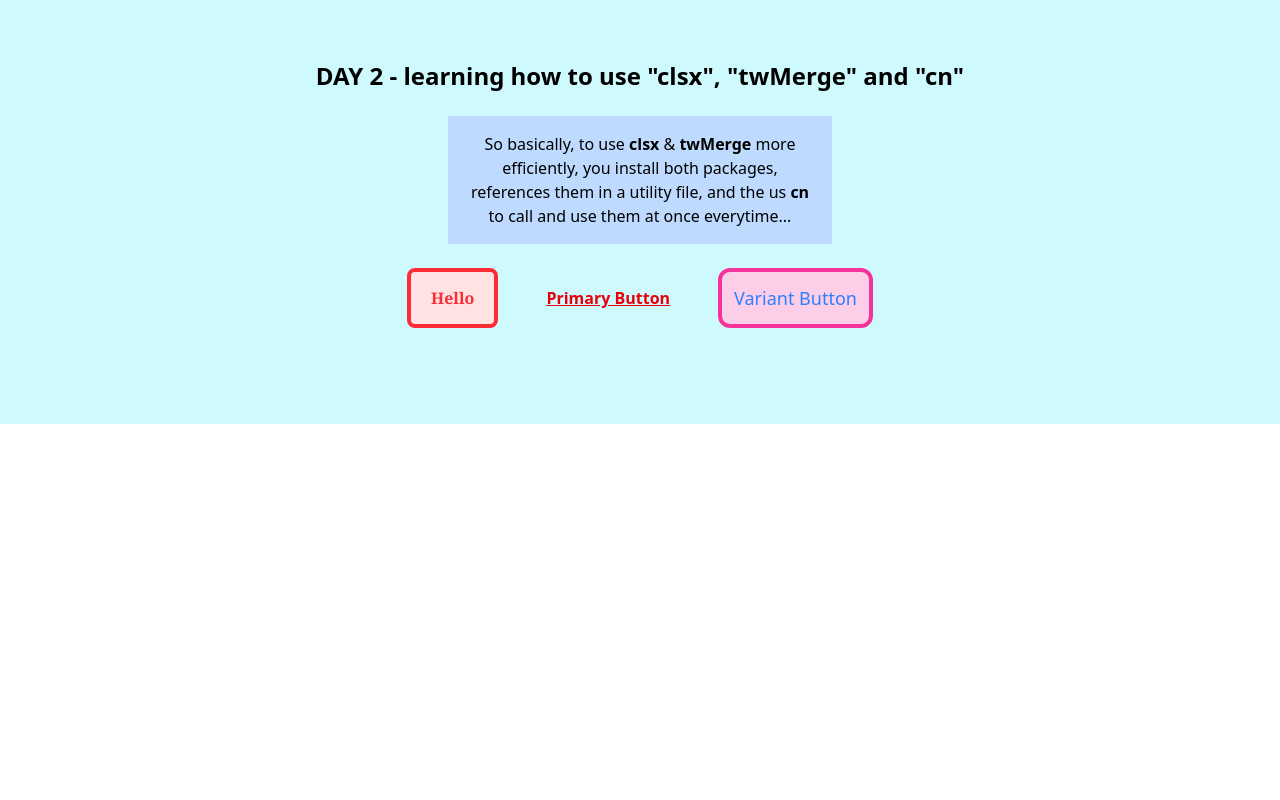
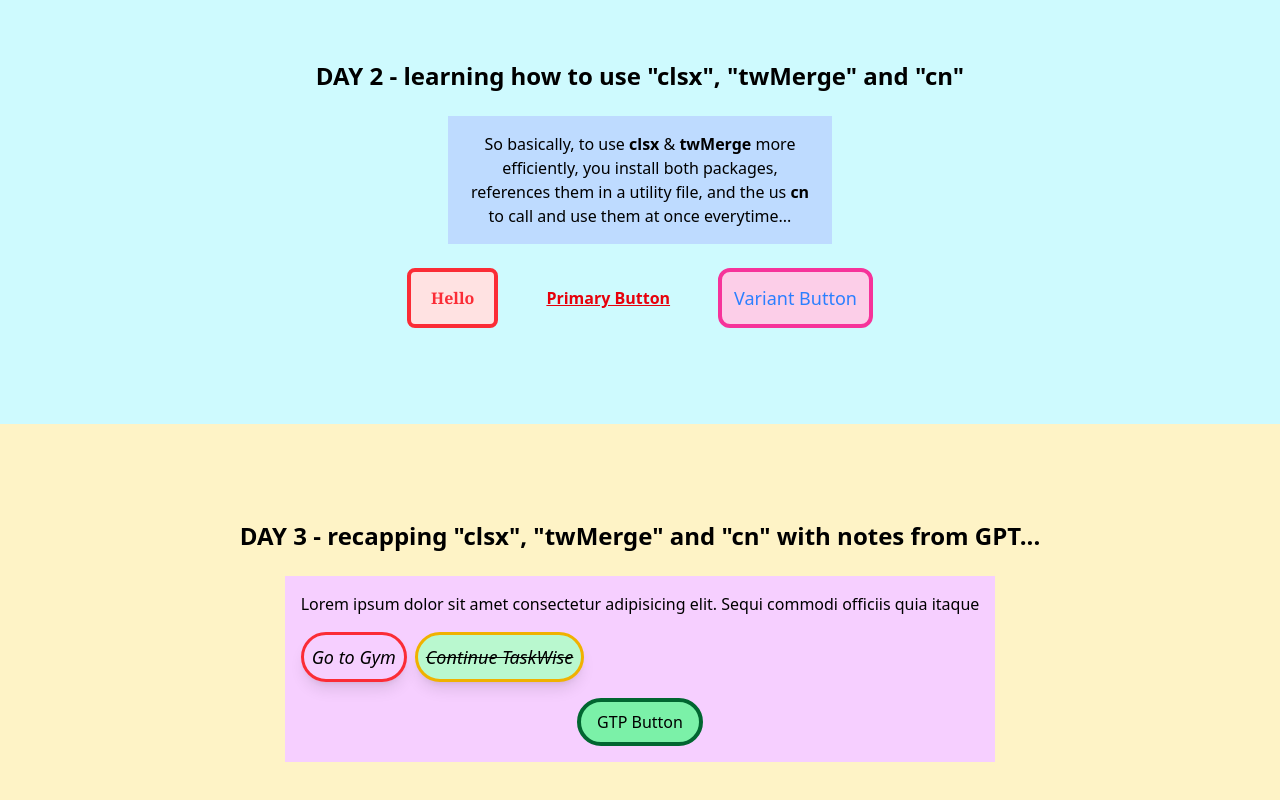
Before and after one commit to RemedyOnline/taskwise, a React (Vite) app: page / in a window 1280 px wide. Shown: the part 660-1460 px from the top of the page. Before the commit the page ends 1084 px from the top, so only its background shows below. Built offline with nearby package versions, Linux system fonts and the light colour scheme.

Commit message:
little by little a youngboy said!

```diff
--- /dev/null
+++ b/src/components/GPTbutton.jsx
@@ -0,0 +1,20 @@
+import clsx from "clsx";
+import React from "react";
+
+const GPTbutton = ({ btnName, firstBtn }) => {
+	return (
+		<div>
+			<button
+				className={clsx(
+					"px-4 py-2 rounded-full border-4",
+					{ "bg-blue-300 border-blue-800": firstBtn },
+					{ "bg-green-300 border-green-800": !firstBtn }
+				)}
+			>
+				{btnName}
+			</button>
+		</div>
+	);
+};
+
+export default GPTbutton;
--- a/src/components/TaskCard.jsx
+++ b/src/components/TaskCard.jsx
@@ -1,7 +1,22 @@
+import clsx from "clsx";
 import React from "react";
+import { cn } from "../lib/utils";
 
-const TaskCard = () => {
-	return <div>TaskCard</div>;
+const TaskCard = ({ taskName, completed, priority }) => {
+	return (
+		<div
+			className={cn(
+				"border-3 p-2 shadow-lg text-lg font-medium w-fit",
+				{ "bg-green-200 line-through": completed },
+				{ "border-gray-400": priority === "low" },
+				{ "border-yellow-500": priority === "medium" },
+				{ "border-red-500": priority === "high" },
+				["rounded-full", "italic"]
+			)}
+		>
+			{taskName}
+		</div>
+	);
 };
 
 export default TaskCard;
--- a/src/pages/TestPage.jsx
+++ b/src/pages/TestPage.jsx
@@ -2,6 +2,8 @@ import React from "react";
 import TestBtnComponent from "../components/TestBtnComponent";
 import { cn } from "../lib/utils";
 import ChangeColorBtn from "../components/ChangeColorBtn";
+import GPTbutton from "../components/GPTbutton";
+import TaskCard from "../components/TaskCard";
 
 const TestPage = () => {
 	const color = "green";
@@ -21,6 +23,7 @@ const TestPage = () => {
 
 	return (
 		<main>
+			{/* DAY 1 */}
 			<div className="p-36 bg-slate-50 flex flex-col gap-12">
 				<h2 className="font-black text-2xl text-center underline">
 					Test Page - clsx
@@ -41,6 +44,7 @@ const TestPage = () => {
 					styling={"bg-red-300 border-red-400"}
 				/>
 			</div>
+			{/* DAY 2 */}
 			<section className="bg-cyan-100 w-full h-fit p-24 text-center flex flex-col gap-6 items-center">
 				<h2 className="text-2xl font-black">
 					DAY 2 - learning how to use "clsx", "twMerge" and "cn"
@@ -59,6 +63,27 @@ const TestPage = () => {
 					classNamee={"bg-pink-200 p-3 rounded-xl border-4 border-pink-500 bor"}
 				/>
 			</section>
+			{/* DAY 3 */}
+			<section className="bg-amber-100 w-full h-fit p-24 text-center flex flex-col gap-6 items-center">
+				<h2 className="text-2xl font-black">
+					DAY 3 - recapping "clsx", "twMerge" and "cn" with notes from GPT...
+				</h2>
+				<div className="flex flex-col gap-4 p-4 bg-fuchsia-200">
+					<p>
+						Lorem ipsum dolor sit amet consectetur adipisicing elit. Sequi
+						commodi officiis quia itaque
+					</p>
+					<div className="flex gap-2">
+						<TaskCard taskName={"Go to Gym"} priority={"high"} />
+						<TaskCard
+							taskName={"Continue TaskWise"}
+							priority={"medium"}
+							completed
+						/>
+					</div>
+					<GPTbutton btnName={"GTP Button"} />
+				</div>
+			</section>
 		</main>
 	);
 };
```
